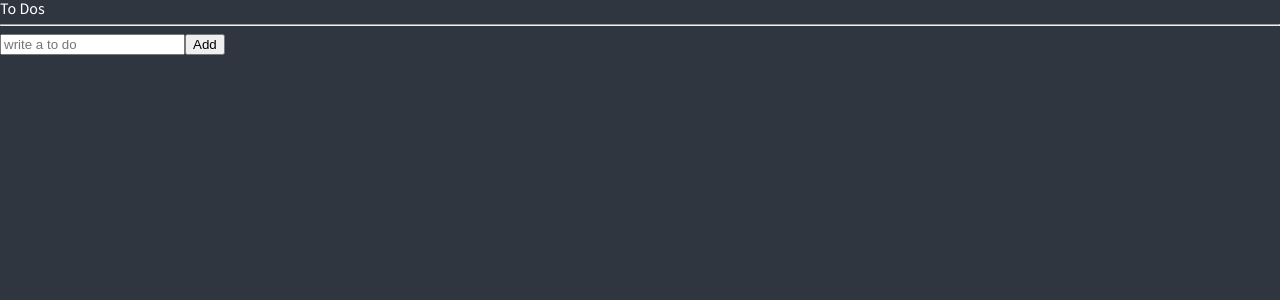
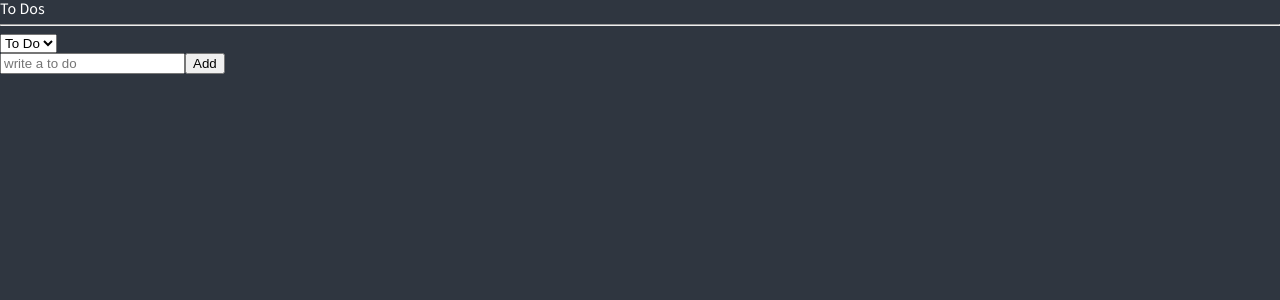
Before and after one commit to junseokoh-hub/react-todo-practice, a React (Create React App) app: page / in a window 1280 px wide. Shown: the top 300 px of the page. Built offline with nearby package versions, Linux system fonts and the light colour scheme.

Commit message:
make todo filtered by categories with recoil selector

```diff
--- a/src/Components/ToDoList.tsx
+++ b/src/Components/ToDoList.tsx
@@ -1,19 +1,29 @@
-import { useRecoilValue } from "recoil";
-import { toDoState } from "../atoms";
+import React from "react";
+import { useRecoilState, useRecoilValue } from "recoil";
+import { categoryState, toDoSelector } from "../atoms";
 import { CreateToDo } from "./CreateToDo";
 import { ToDo } from "./ToDo";
 
 function ToDoList() {
-  const toDos = useRecoilValue(toDoState);
-  console.log(toDos);
+  const toDos = useRecoilValue(toDoSelector);
+  const [category, setCategory] = useRecoilState(categoryState);
+  const onInput = (event: React.FormEvent<HTMLSelectElement>) => {
+    setCategory(event.currentTarget.value);
+  };
+  console.log(category);
 
   return (
     <div>
       <h1>To Dos</h1>
       <hr />
+      <select value={category} onInput={onInput}>
+        <option value="TO_DO">To Do</option>
+        <option value="DOING">Doing</option>
+        <option value="DONE">Done</option>
+      </select>
       <CreateToDo />
-      <ul style={{ marginTop: "0.5em" }}>
-        {toDos.map((toDo) => (
+      <ul>
+        {toDos?.map((toDo) => (
           <ToDo key={toDo.id} {...toDo} />
         ))}
       </ul>
--- a/src/atoms.tsx
+++ b/src/atoms.tsx
@@ -1,4 +1,4 @@
-import { atom } from "recoil";
+import { atom, selector } from "recoil";
 
 export interface IToDo {
   text: string;
@@ -6,7 +6,27 @@
   category: "TO_DO" | "DOING" | "DONE";
 }
 
+export const categoryState = atom({
+  key: "category",
+  default: "TO_DO",
+});
+
 export const toDoState = atom<IToDo[]>({
   key: "toDo",
   default: [],
 });
+
+export const toDoSelector = selector({
+  key: "toDoSelector",
+  get: ({ get }) => {
+    const toDos = get(toDoState);
+    const category = get(categoryState);
+    return toDos.filter((toDo) => toDo.category === category);
+    // if (category === "TO_DO")
+    //   return toDos.filter((toDo) => toDo.category === "TO_DO");
+    // if (category === "DOING")
+    //   return toDos.filter((toDo) => toDo.category === "DOING");
+    // if (category === "DONE")
+    //   return toDos.filter((toDo) => toDo.category === "DONE");
+  },
+});
```
